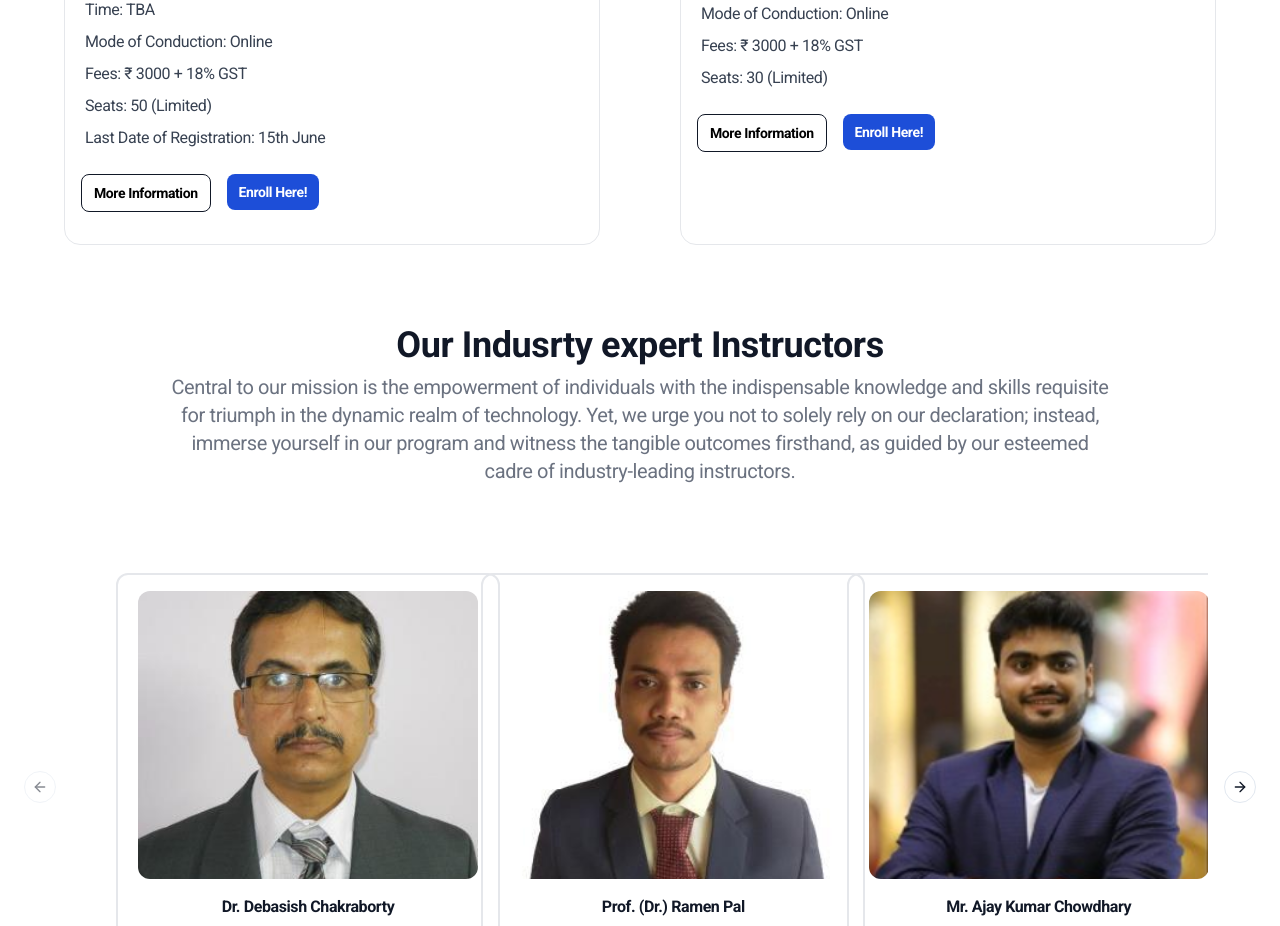
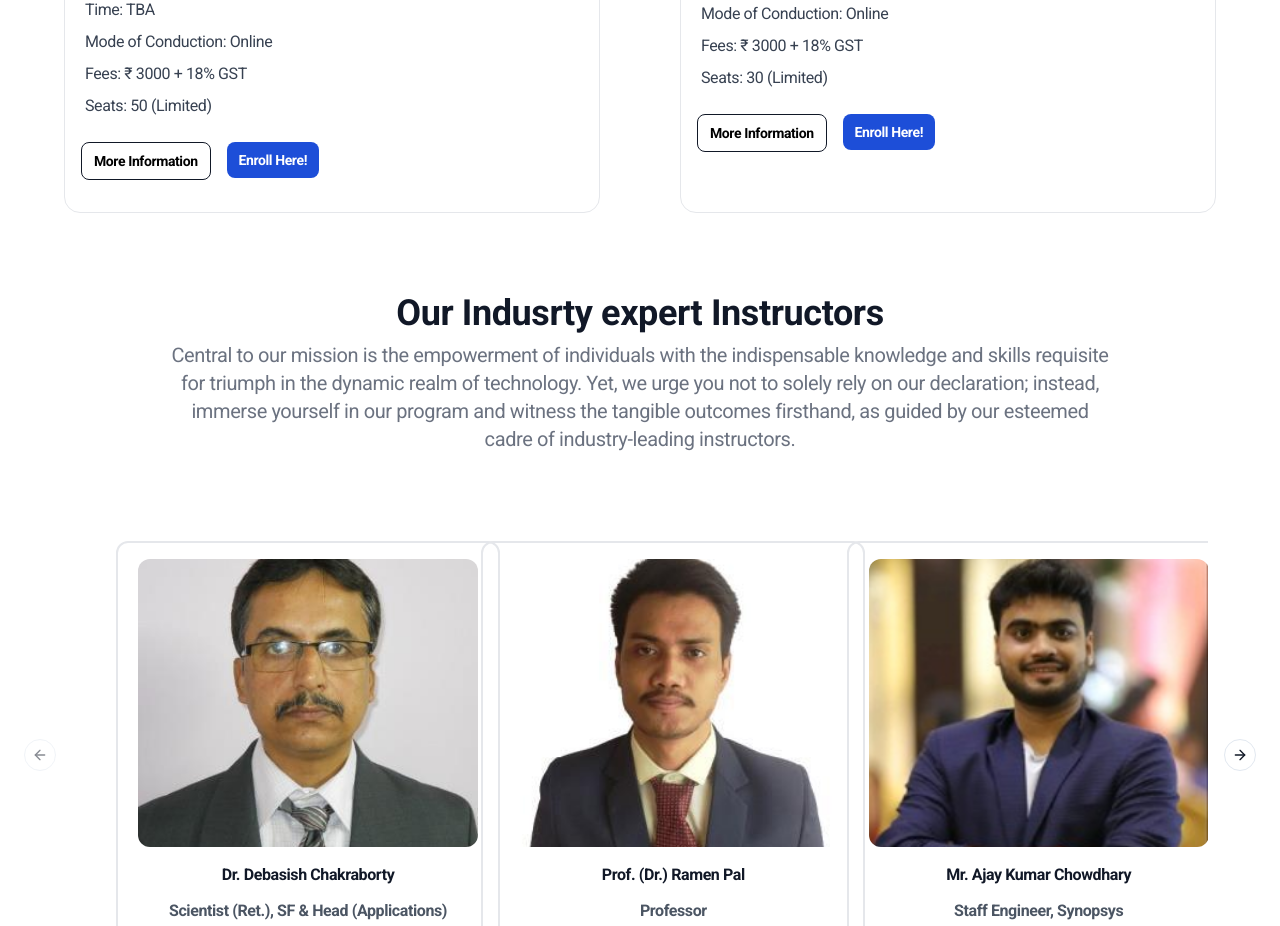
Before and after one commit to PalashCoder/uem-summer-school, a Next.js app: page / in a window 1280 px wide. Shown: the part 2860-3786 px from the top of the page. Built offline with nearby package versions, Linux system fonts and the light colour scheme.

Commit message:
bug solved

```diff
--- a/src/data/courses.data.ts
+++ b/src/data/courses.data.ts
@@ -25,7 +25,7 @@ const COURSES = [
     mode: "Mode of Conduction: Online",
     fees: "Fees: ₹ 3000 + 18% GST",
     seat: "Seats: 50 (Limited)",
-    Last: "Last Date of Registration: 15th June",
+    // Last: "Last Date of Registration: 15th June",
     link: "/resources/Exploring_Reinforcement,_Generative,_and_Deep_Learning_with_Python.pdf",
   },
   {
--- a/src/interface/index.ts
+++ b/src/interface/index.ts
@@ -10,7 +10,7 @@ export interface CourseCardProps {
   seat: string;
   duration: string;
   fees: string;
-  Last :string;
+  // Last :string;
 }
 
 export interface CategoryCardProps {
```
